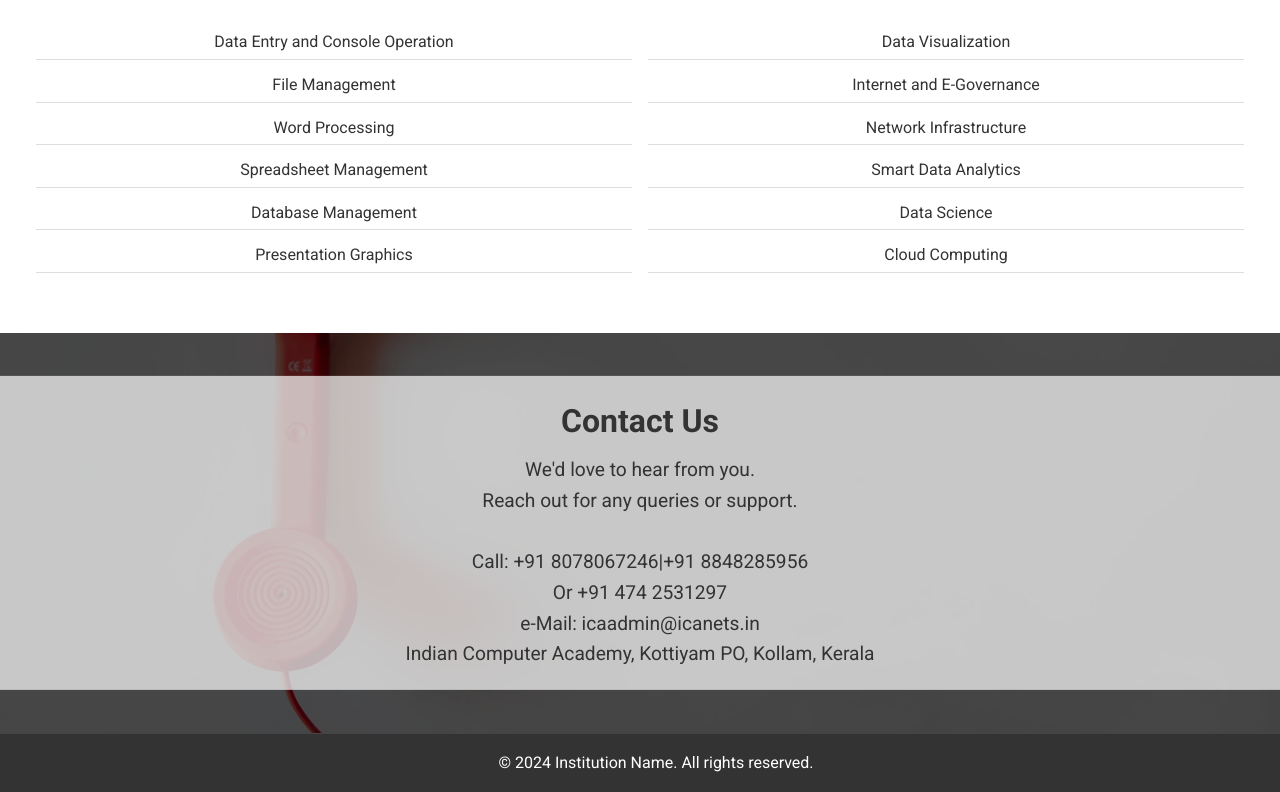
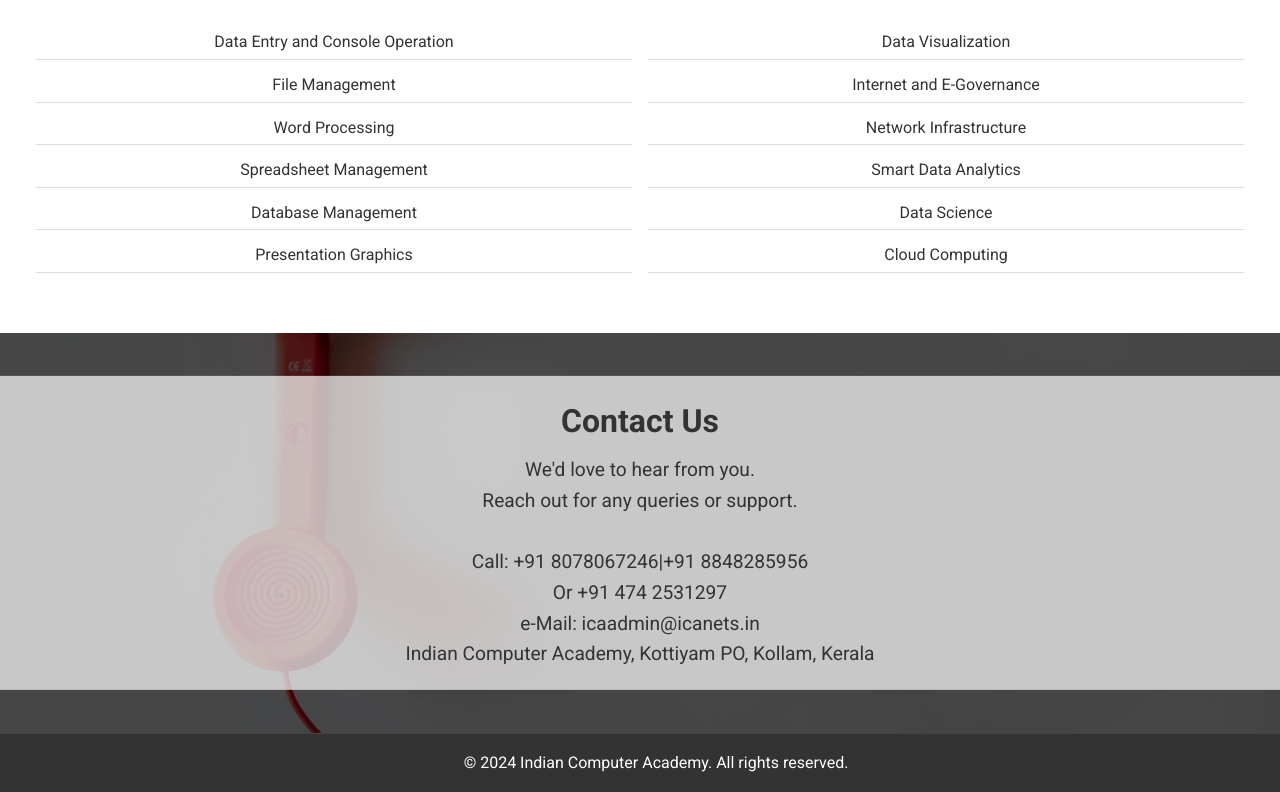
Before and after one commit to derek-mn/derek-mn.github.io, a plain HTML site: page index.html in a window 1280 px wide. Shown: the part 1018-1810 px from the top of the page. Drawn offline with Linux system fonts and the light colour scheme.

Commit message:
Changed Website footer

```diff
--- a/index.html
+++ b/index.html
@@ -83,7 +83,7 @@
     </section>
 
     <footer>
-        <p>&copy; 2024 Institution Name. All rights reserved.</p>
+        <p>&copy; 2024 Indian Computer Academy. All rights reserved.</p>
     </footer>
 
     <script src="script.js"></script>
```
